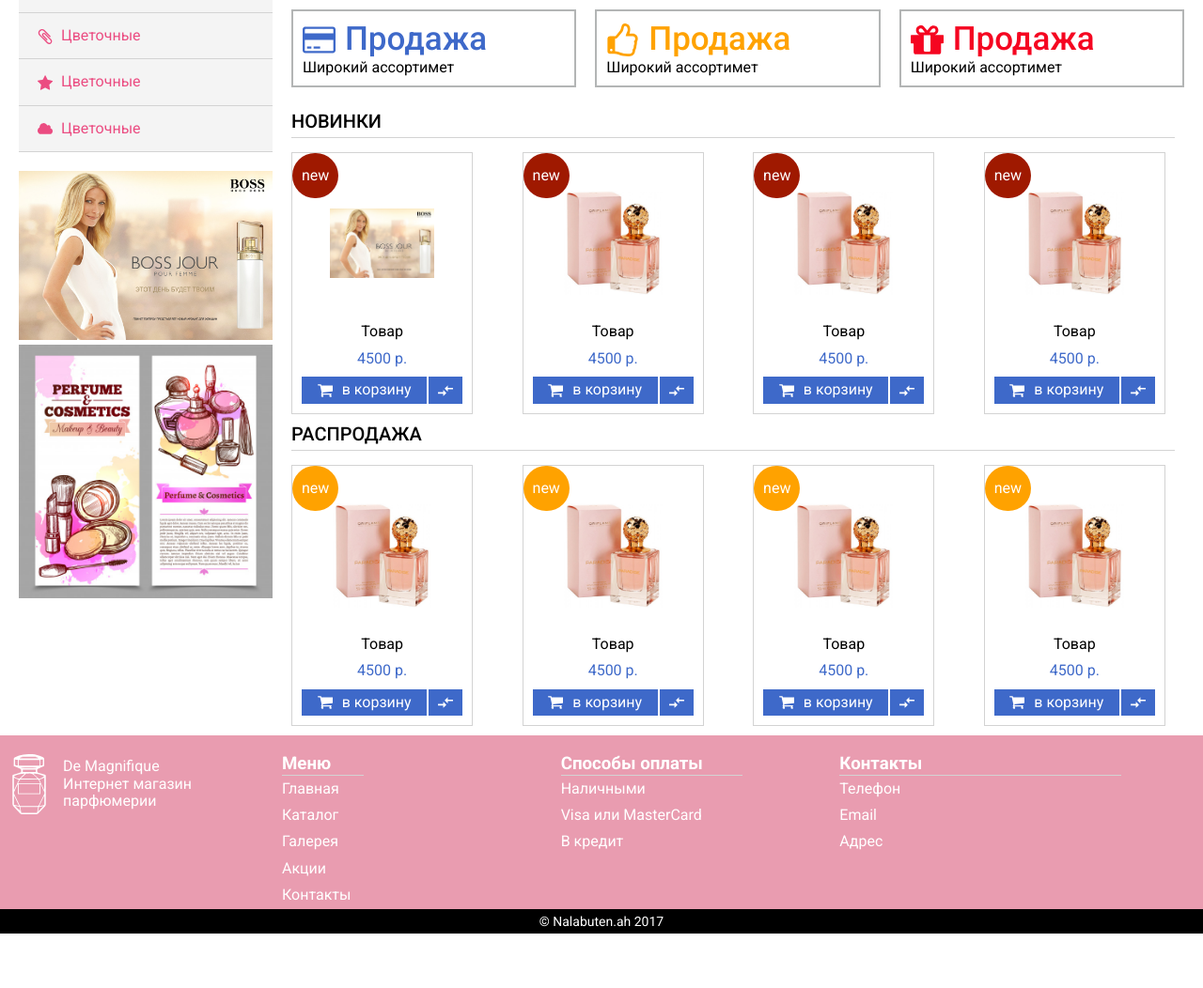
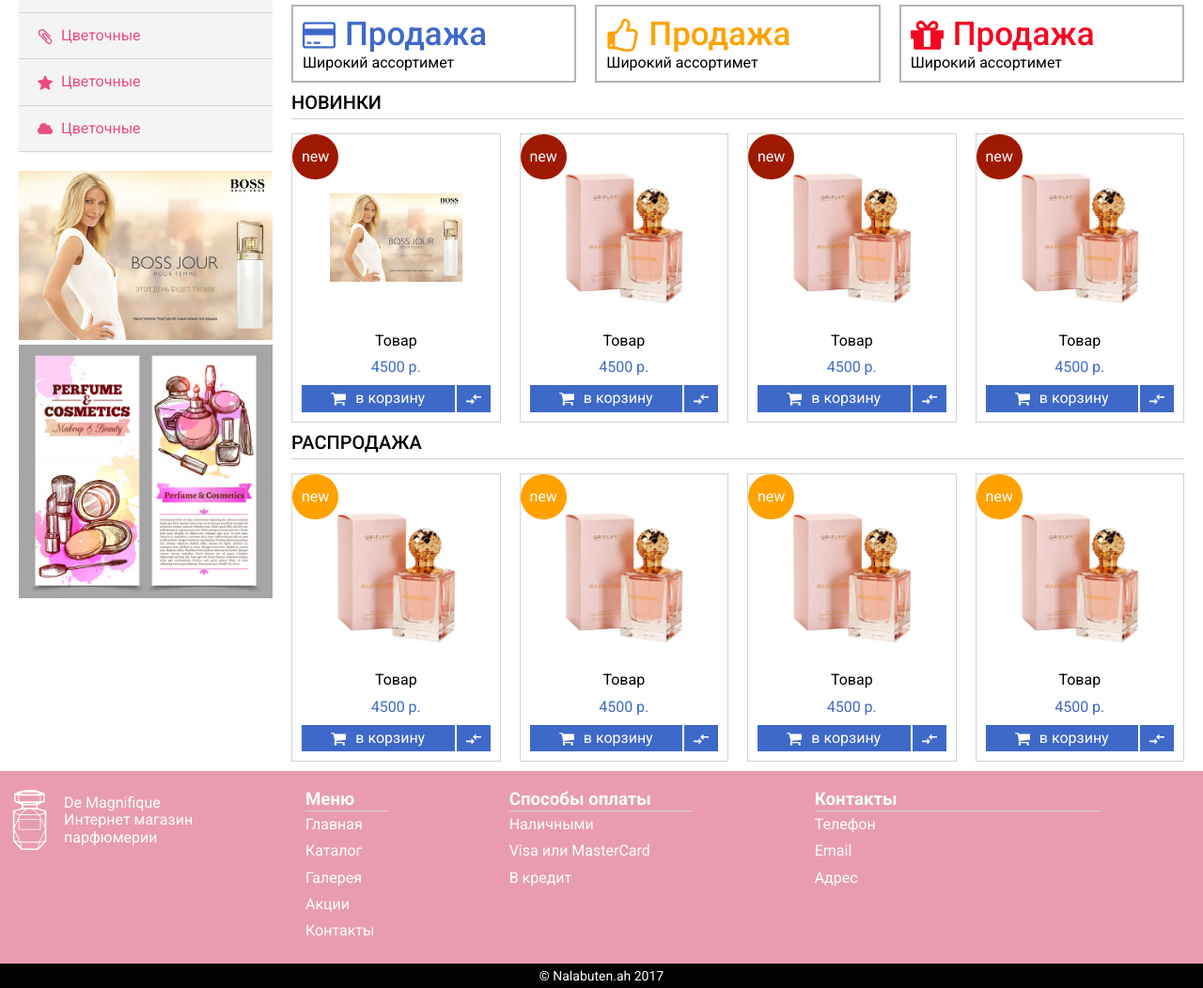
Before and after one commit to sakuranasty/DeMagnifique-3rd_template, a website: page index.html in a window 1280 px wide. Shown: the part 482-1534 px from the top of the page at 94% size. Before the commit the page ends 1476 px from the top, so only its background shows below. Drawn offline with Linux system fonts and the light colour scheme.

Commit message:
fixed goods items so now it acts like negative margin trick without an additional wrap

```diff
--- a/src/precss/content.less
+++ b/src/precss/content.less
@@ -40,9 +40,11 @@
 }
 main,.main{
   order: 1;
-  flex:1 0 calc(100% / 12 * 3 - 20px);
+  flex:1 0 calc(100% / 12 * 9 - 20px);
   box-sizing: border-box;
+  margin:0 -@offset_one_side;
   .promotion{
+    margin: 0 @offset_one_side;
     &-slider{
       overflow:hidden;
       height: 280px;
@@ -104,11 +106,11 @@ main,.main{
     }
     &-blocks{
       display: flex;
-     .flexwrap(@offset_one_side);
-      flex-wrap: nowrap;
+      margin: 0 -@offset_one_side;
+      margin-top: 10px;
       figure{
         flex:1 1 calc(@wrap_width / 12 * 3 - @offset);
-        margin: 15px @offset_one_side;
+        margin: 0 @offset_one_side;
         border: 2px solid #b3b5b5;
         box-sizing: border-box;
         padding: 10px;
@@ -135,7 +137,8 @@ main,.main{
   }
   .new,.sale{
     width: 100%;
-    .flexwrap(@offset_one_side);
+    display: flex;
+    flex-wrap: wrap;
     justify-content: space-between;
     figure:before{
       content: "new";
@@ -156,8 +159,7 @@ main,.main{
       border-bottom: 1px solid lightgray;
       text-transform: uppercase;
       width: 100%;
-      margin-left: @offset_one_side;
-      margin-bottom: 15px;
+      margin: 0 @offset_one_side 15px;
     }
   }
 }
@@ -165,6 +167,7 @@ main,.main{
   display: flex;
   flex-direction: column-reverse;
   .size(@n, 2, @offset);
+  flex-grow: 1;
   padding: 10px;
   text-align: center;
   border: 1px solid lightgray;
--- a/src/precss/footer.less
+++ b/src/precss/footer.less
@@ -3,7 +3,8 @@ footer,.footer{
   background-color: #e99cb0;
   display:grid;
   grid-auto-rows: auto;
-  grid-template-columns: repeat(4,1fr);
+  grid-template-columns: repeat(12,1fr);
+  grid-gap: @offset;
   color: white;
   position: relative;
   padding: 20px 0 0;
@@ -11,11 +12,9 @@ footer,.footer{
   margin-top: 10px;
   .logo{
     color: white;
-    grid-column: 1;
+    grid-column: 1/span 3;
     grid-row: 1/span 1;
     align-self: start;
-    .size(@n, 3, @offset);
-    margin: 0;
     svg{
       fill: currentColor;
     }
@@ -27,22 +26,20 @@ footer,.footer{
     padding: 5px 0;
   }
   &-nav{
-    grid-row: 1/ span 1;
-    width: calc(1280px / @n * 1 - @offset);
-    margin-right: @m;
+    grid-column: 4/ span 1;
+    //grid-row: 1/span 1;
     a:hover{
       text-decoration: underline;
     }
   }
   .payments{
     grid-row: 1/ span 1;
-    width: calc(1280px / @n * 2 - @offset);
-    margin-right: @m;
+    grid-column: 6/span 2;
+
   }
   .contacts{
     grid-row: 1/ span 1;
-    width: calc(1280px / @n * 3 - @offset);
-    margin-right: @m;
+    grid-column: 9/span 3;
   }
   &::before {
     content: '';
```
Also changed, not shown: src/css/styles.css.
